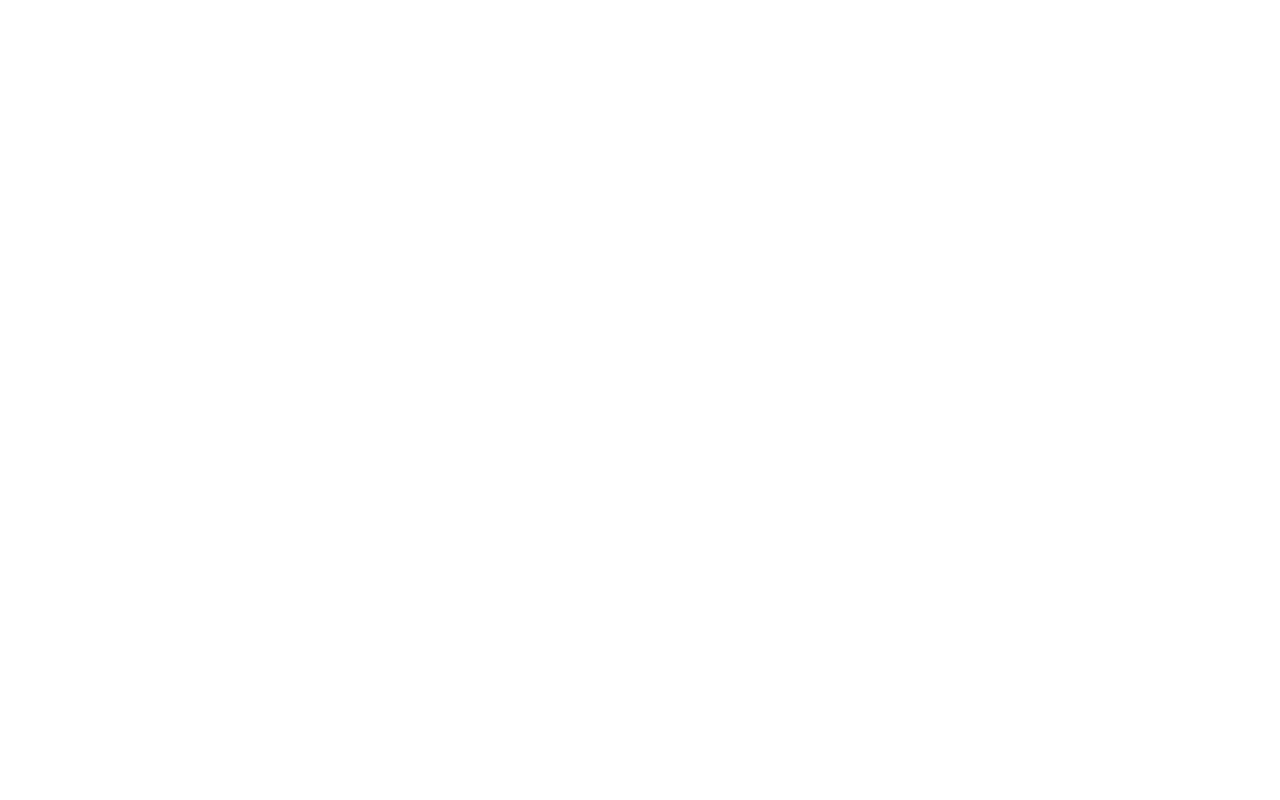
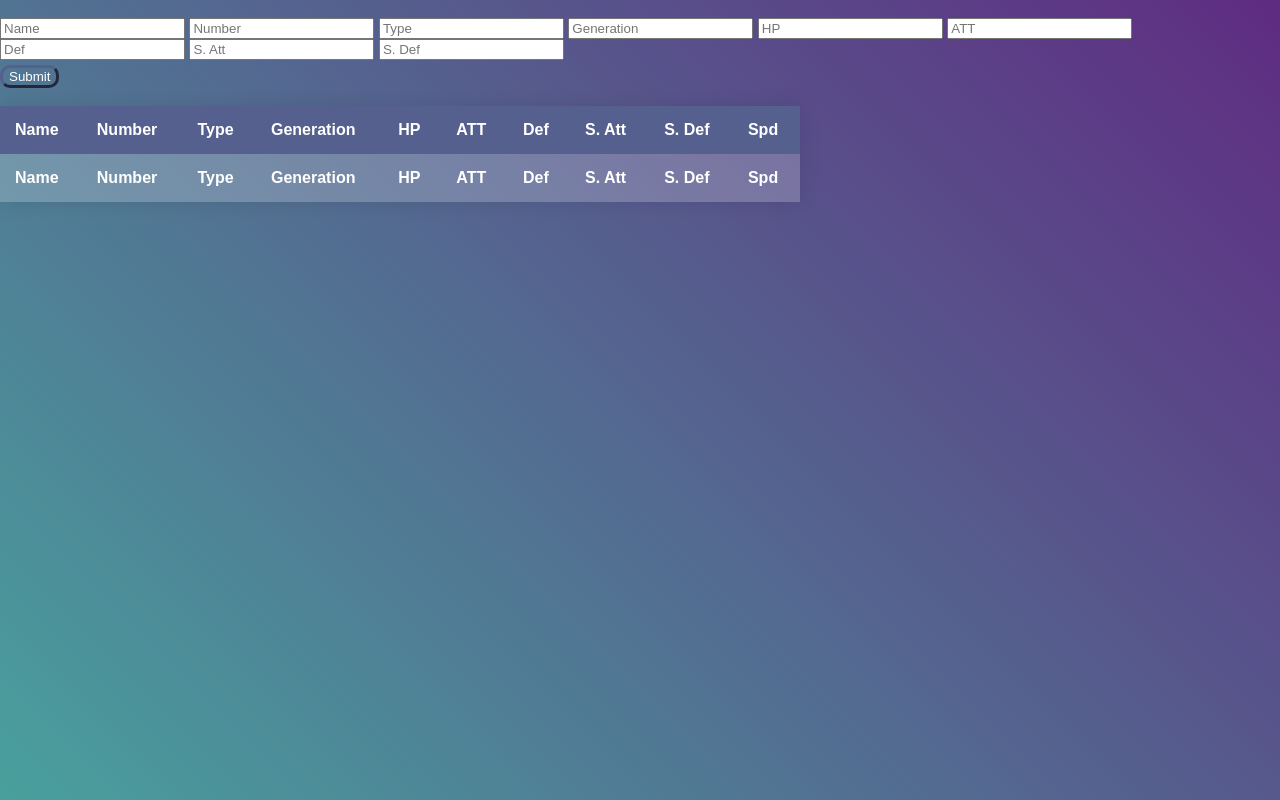
Before and after one commit to ShadowWasNotAvailable/CRUD, a plain HTML site: page index.html in a window 1280 px wide. Drawn offline with Linux system fonts and the light colour scheme.

Commit message:
Update 1

```diff
--- a/index.html
+++ b/index.html
@@ -4,8 +4,53 @@
     <meta charset="UTF-8">
     <meta name="viewport" content="width=device-width, initial-scale=1.0">
     <title>Document</title>
+    <link rel="stylesheet" href="style.css">
 </head>
 <body>
+    <form method="post">
+        <div class="input">
+            <br><input class="info" type="text" name="Name" placeholder="Name">
+            <input class="info" type="text" name="Number" placeholder="Number">
+            <input class="info" type="text" name="Type" placeholder="Type">
+            <input class="info" type="text" name="Generation" placeholder="Generation">
+            <input class="info" type="text" name="HP" placeholder="HP">
+            <input class="info" type="text" name="ATT" placeholder="ATT">
+            <input class="info" type="text" name="Def" placeholder="Def">
+            <input class="info" type="text" name="S. Att" placeholder="S. Att">
+            <input class="info" type="text" name="S. Def" placeholder="S. Def">
+            </div>
+    </form>
+    <button id="Send_info">Submit</button><br><br>
 
-</body>
+    <table>
+        <thead>
+            <tr id="Base_info">
+                <th>Name</th>
+                <th>Number</th>
+                <th>Type</th>
+                <th>Generation</th>
+                <th>HP</th>
+                <th>ATT</th>
+                <th>Def</th>
+                <th>S. Att</th>
+                <th>S. Def</th>
+                <th>Spd</th>
+            </tr>
+        </thead>
+        <tr>
+            <th>Name</th>
+            <th>Number</th>
+            <th>Type</th>
+            <th>Generation</th>
+            <th>HP</th>
+            <th>ATT</th>
+            <th>Def</th>
+            <th>S. Att</th>
+            <th>S. Def</th>
+            <th>Spd</th>
+        </tr>
+    </table>
+
+    <script src="script.js"></script>
+
 </html>
--- a/style.css
+++ b/style.css
@@ -0,0 +1,66 @@
+html,
+body {
+  height: 100%;
+}
+body {
+  margin: 0;
+  background: -webkit-linear-gradient(45deg, #49a09d, #5f2c82);
+  background: linear-gradient(45deg, #49a09d, #5f2c82);
+  font-family: sans-serif;
+  font-weight: 100;
+}
+.container {
+  position: absolute;
+  top: 50%;
+  left: 50%;
+  -webkit-transform: translate(-50%, -50%);
+          transform: translate(-50%, -50%);
+}
+table {
+  width: 800px;
+  border-collapse: collapse;
+  overflow: hidden;
+  box-shadow: 0 0 20px rgba(0, 0, 0, 0.1);
+}
+th,
+td {
+  padding: 15px;
+  background-color: rgba(255, 255, 255, 0.2);
+  color: #fff;
+}
+th {
+  text-align: left;
+}
+thead th {
+  background-color: #55608f;
+}
+tbody tr:hover {
+  background-color: rgba(255, 255, 255, 0.3);
+}
+tbody td {
+  position: relative;
+}
+tbody td:hover:before {
+  content: "";
+  position: absolute;
+  left: 0;
+  right: 0;
+  top: -9999px;
+  bottom: -9999px;
+  background-color: rgba(255, 255, 255, 0.2);
+  z-index: -1;
+}
+
+#Send_info{
+  color: white;
+  background-color: transparent;
+  border-color: #55608f;
+  border-radius: 10px;
+  border-width: 3px;
+  margin-top: 5px;
+  margin-right: 5px;
+}
+
+#Send_info:hover {
+  background-color: rgba(255, 255, 255, 0.3);
+}
```
Also changed, not shown: leggtil.html (added, +4 -0 lines).
